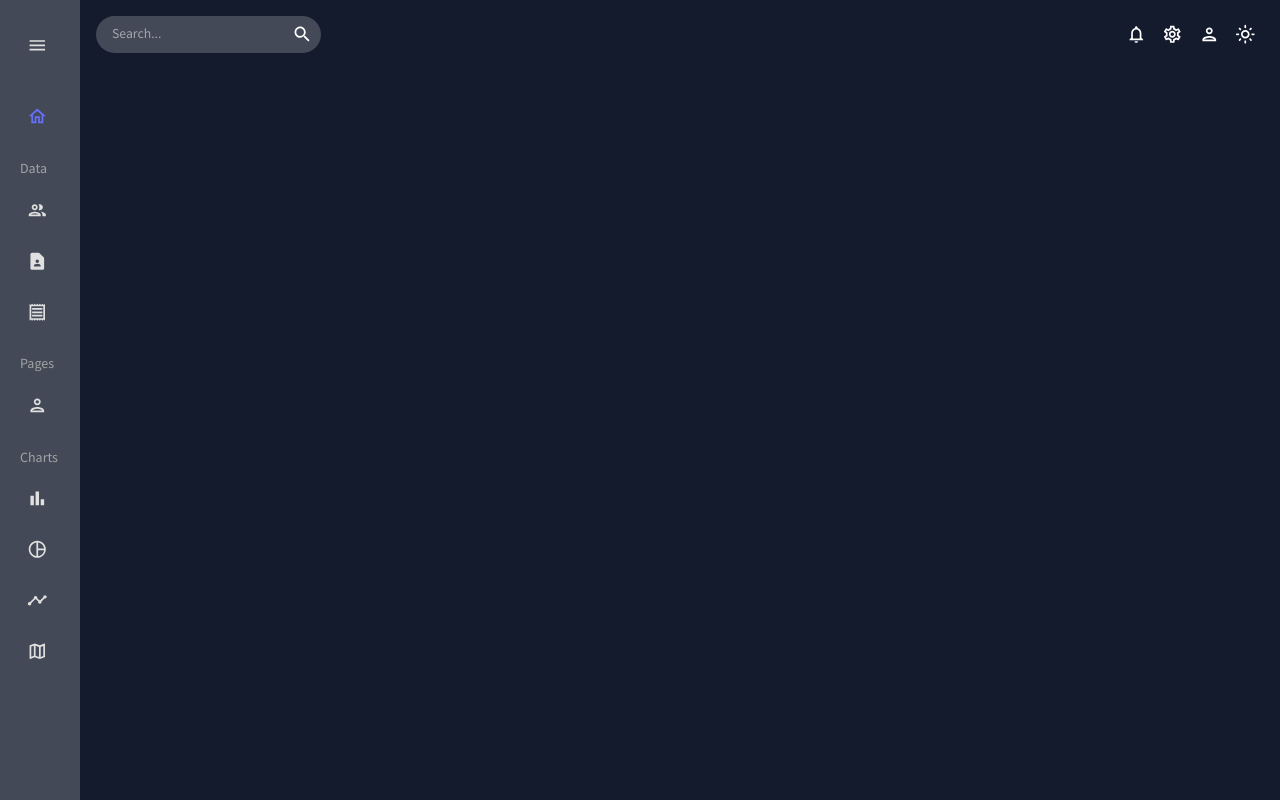
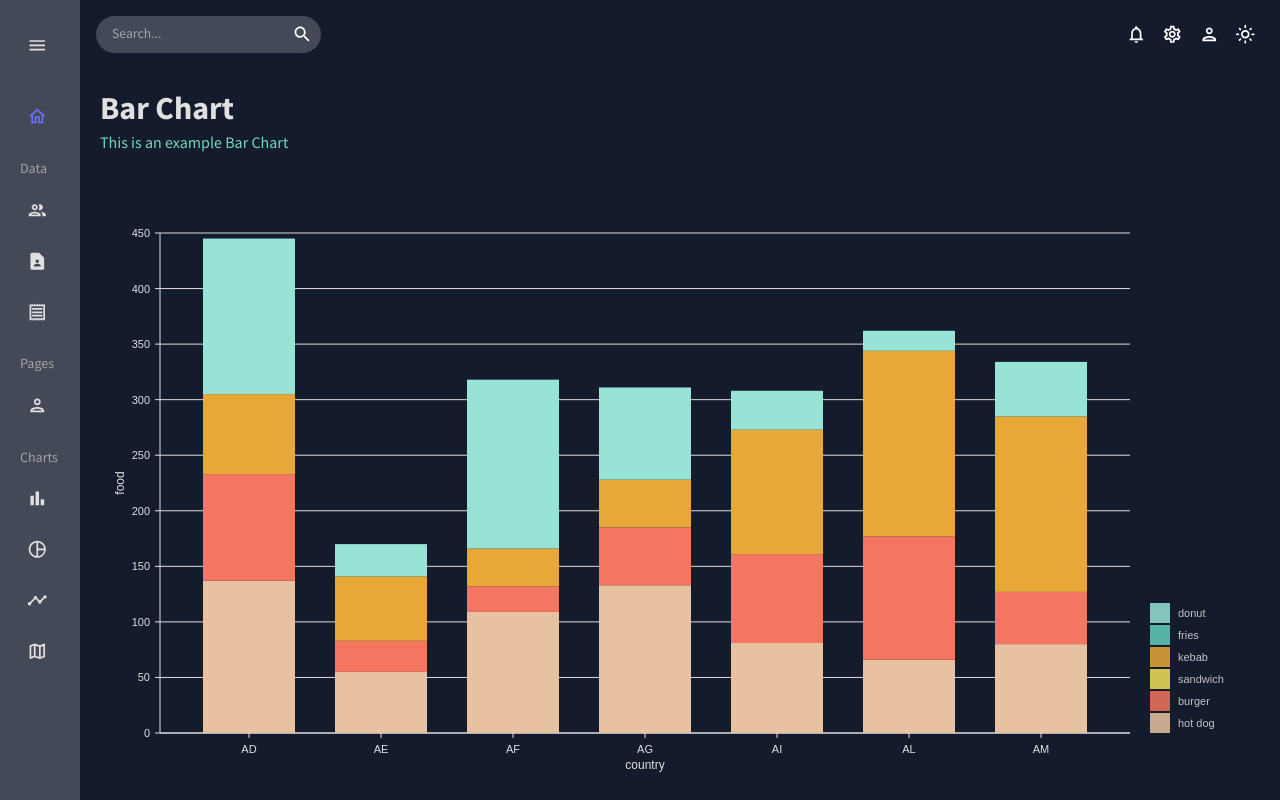
Before and after one commit to ArtisAdemi/AdminPannel, a React (Create React App) app in the folder view/: page /bar in a window 1280 px wide. Built offline with nearby package versions, Linux system fonts and the light colour scheme.

Commit message:
Bar Chart

```diff
--- a/view/src/App.js
+++ b/view/src/App.js
@@ -8,10 +8,9 @@
 import Contacts from './scenes/contacts';
 import Invoices from './scenes/invoices';
 import Form from './scenes/form';
-// import Bar from './scenes/bar';
+import Bar from './scenes/bar';
 // import Line from './scenes/line';
 // import Pie from './scenes/pie';
-// import FAQ from './scenes/faq';
 // import Geography from './scenes/geography';
 
 
@@ -32,10 +31,9 @@
           <Route path="/contacts" element={<Contacts />} />
           <Route path="/invoices" element={<Invoices />} />
           <Route path="/form" element={<Form />} />
-          {/* <Route path="/bar" element={<Bar />} /> */}
+          <Route path="/bar" element={<Bar />} />
           {/* <Route path="/pie" element={<Pie />} /> */}
           {/* <Route path="/line" element={<Line />} /> */}
-          {/* <Route path="/faq" element={<FAQ />} /> */}
           {/* <Route path="/geography" element={<Geography />} /> */}
         </Routes>
       </main>
--- /dev/null
+++ b/view/src/components/BarChart.jsx
@@ -0,0 +1,130 @@
+import { useTheme } from "@mui/material";
+import { ResponsiveBar } from "@nivo/bar";
+import { tokens } from "../theme";
+import { mockBarData as data } from "../data/mockData";
+
+const BarChart = ({ isDashboard = false }) => {
+  const theme = useTheme();
+  const colors = tokens(theme.palette.mode);
+
+  return (
+    <ResponsiveBar
+      data={data}
+      theme={{
+        // added
+        axis: {
+          domain: {
+            line: {
+              stroke: colors.grey[100],
+            },
+          },
+          legend: {
+            text: {
+              fill: colors.grey[100],
+            },
+          },
+          ticks: {
+            line: {
+              stroke: colors.grey[100],
+              strokeWidth: 1,
+            },
+            text: {
+              fill: colors.grey[100],
+            },
+          },
+        },
+        legends: {
+          text: {
+            fill: colors.grey[100],
+          },
+        },
+      }}
+      keys={["hot dog", "burger", "sandwich", "kebab", "fries", "donut"]}
+      indexBy="country"
+      margin={{ top: 50, right: 130, bottom: 50, left: 60 }}
+      padding={0.3}
+      valueScale={{ type: "linear" }}
+      indexScale={{ type: "band", round: true }}
+      colors={{ scheme: "nivo" }}
+      defs={[
+        {
+          id: "dots",
+          type: "patternDots",
+          background: "inherit",
+          color: "#38bcb2",
+          size: 4,
+          padding: 1,
+          stagger: true,
+        },
+        {
+          id: "lines",
+          type: "patternLines",
+          background: "inherit",
+          color: "#eed312",
+          rotation: -45,
+          lineWidth: 6,
+          spacing: 10,
+        },
+      ]}
+      borderColor={{
+        from: "color",
+        modifiers: [["darker", "1.6"]],
+      }}
+      axisTop={null}
+      axisRight={null}
+      axisBottom={{
+        tickSize: 5,
+        tickPadding: 5,
+        tickRotation: 0,
+        legend: isDashboard ? undefined : "country", // changed
+        legendPosition: "middle",
+        legendOffset: 32,
+      }}
+      axisLeft={{
+        tickSize: 5,
+        tickPadding: 5,
+        tickRotation: 0,
+        legend: isDashboard ? undefined : "food", // changed
+        legendPosition: "middle",
+        legendOffset: -40,
+      }}
+      enableLabel={false}
+      labelSkipWidth={12}
+      labelSkipHeight={12}
+      labelTextColor={{
+        from: "color",
+        modifiers: [["darker", 1.6]],
+      }}
+      legends={[
+        {
+          dataFrom: "keys",
+          anchor: "bottom-right",
+          direction: "column",
+          justify: false,
+          translateX: 120,
+          translateY: 0,
+          itemsSpacing: 2,
+          itemWidth: 100,
+          itemHeight: 20,
+          itemDirection: "left-to-right",
+          itemOpacity: 0.85,
+          symbolSize: 20,
+          effects: [
+            {
+              on: "hover",
+              style: {
+                itemOpacity: 1,
+              },
+            },
+          ],
+        },
+      ]}
+      role="application"
+      barAriaLabel={function (e) {
+        return e.id + ": " + e.formattedValue + " in country: " + e.indexValue;
+      }}
+    />
+  );
+};
+
+export default BarChart;
--- /dev/null
+++ b/view/src/scenes/bar/index.jsx
@@ -0,0 +1,19 @@
+import React from 'react'
+import { Box } from '@mui/material'
+import Header from '../../components/Header'
+import BarChart from '../../components/BarChart'
+
+const Bar = () => {
+  return (
+    <Box m="20px">
+        <Header title="Bar Chart" subtitle="This is an example Bar Chart" />
+        <Box
+        height="75vh"
+        >
+        <BarChart />
+        </Box>
+    </Box>
+  )
+}
+
+export default Bar
```
